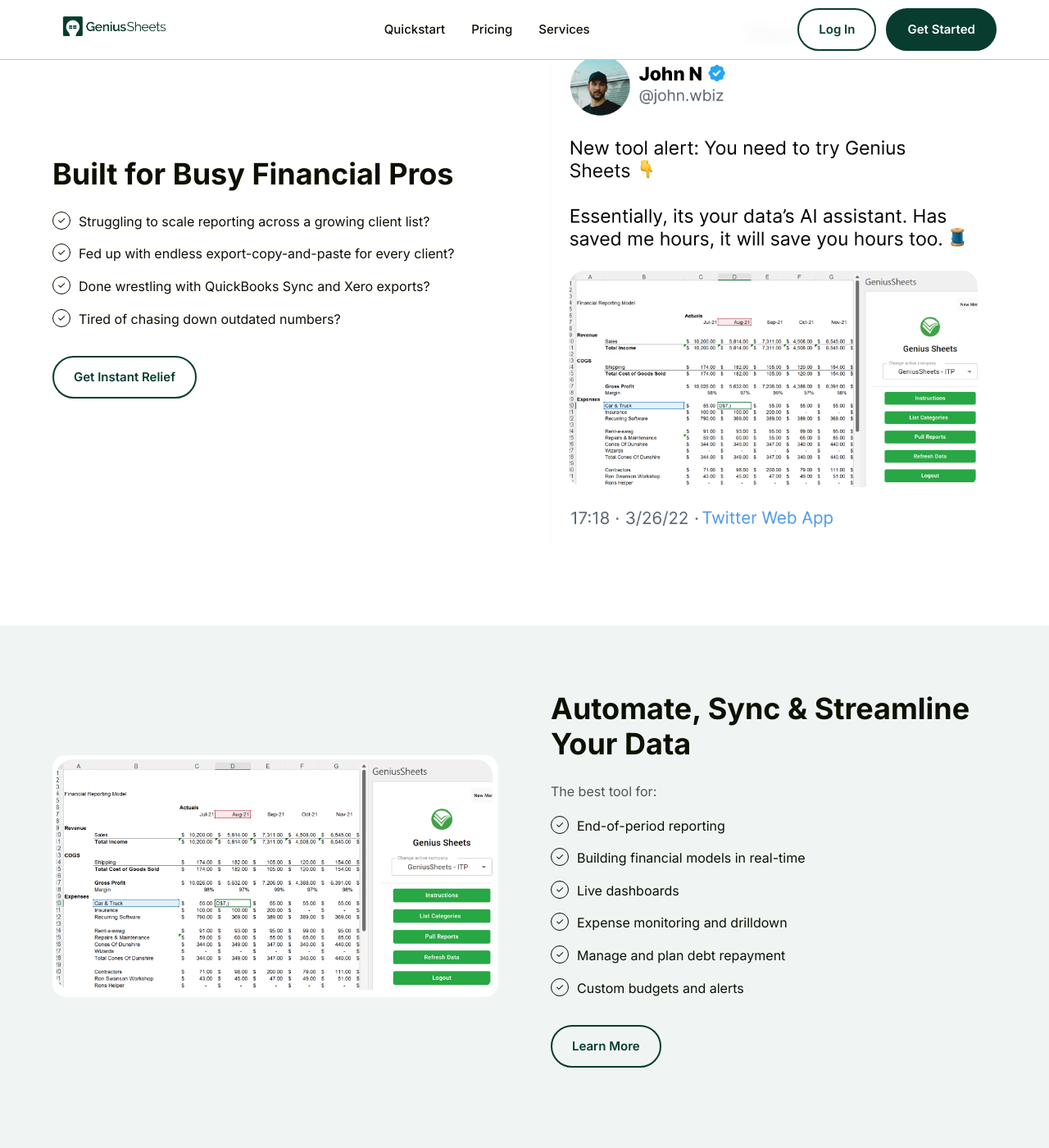
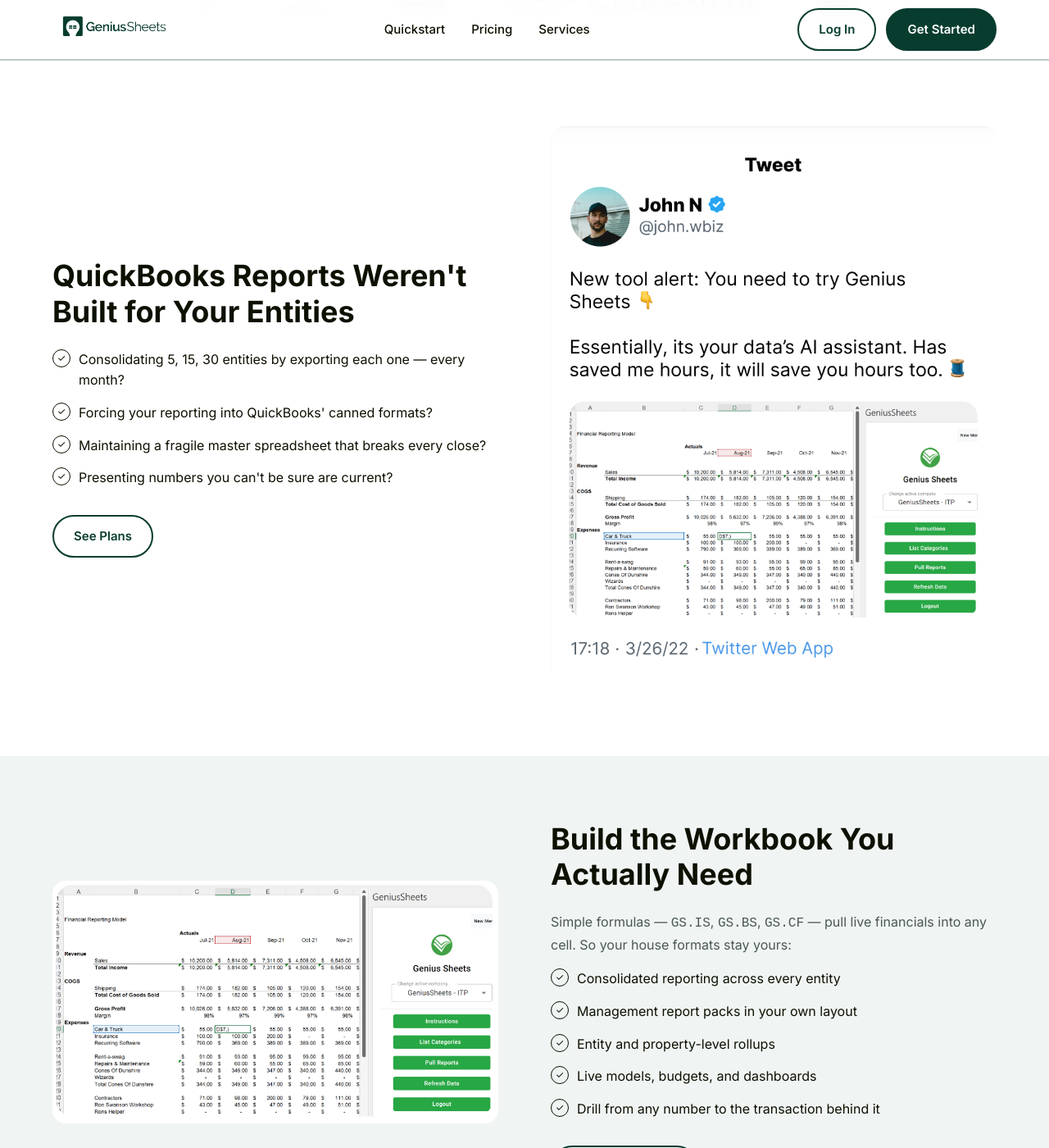
Before and after one commit to GeniusSheets/gs_site, a Jekyll site: the page built from index.html, in a window 1280 px wide and 1400 px high, scrolled down 917 px. Shown: the whole window at 82% size. Built offline with Jekyll 4.4.1, drawn with Linux system fonts in a browser that asks for light colours; some of the changed text lies outside the part shown; grey boxes are pictures that could not be loaded.

Commit message:
Reposition site for multi-entity finance teams
Hero, pain points, and features now target family offices, holdcos,
and fractional CFO firms, leading with custom workbooks over canned
reports. Replace the Premium tier with a featured Firm tier (custom
pricing by entities/seats, demo-led). Reframe services as custom
report buildout. Tighten FAQs and update them for self-service
upgrades and the 2-connection trial limit.

Co-Authored-By: Claude Fable 5 <noreply@anthropic.com>

```diff
--- a/_config.yml
+++ b/_config.yml
@@ -1,5 +1,5 @@
 title: Genius Sheets
-description: "Streamline financial reporting with seamless QuickBooks and Xero integration into Excel and Google Sheets."
+description: "Custom Excel and Google Sheets reporting for multi-entity finance teams — every QuickBooks and Xero entity, one workbook, always current."
 url: "https://geniussheets.us"
 baseurl: ""
 
--- a/index.html
+++ b/index.html
@@ -1,21 +1,21 @@
 ---
 layout: default
-title: "Take On More Clients Without Working More Hours"
+title: "Custom Excel Reporting for Multi-Entity Finance Teams"
 ---
 
 <!-- Hero Section -->
 <section class="hero">
   <div class="container">
     <div class="hero-content">
-      <p class="hero-eyebrow">Accountants, FP&amp;A Pros, Bookkeepers &amp; CFOs</p>
-      <h1>Scale Clients, Not Hours</h1>
-      <p class="hero-announce"><span class="hero-announce-badge">New</span> Xero integration is now live — connect your Xero orgs alongside QuickBooks Online.</p>
-      <p class="hero-subtitle">Connect QuickBooks Online and Xero to Excel and Google Sheets, and automate reporting across every client. No more exports, no more manual updates.</p>
+      <p class="hero-eyebrow">Family Offices, Holdcos, Fractional CFOs &amp; Multi-Client Firms</p>
+      <h1>Your Custom Reporting. Every Entity. Always Current.</h1>
+      <p class="hero-announce"><span class="hero-announce-badge">New</span> Xero is live — mix QuickBooks Online and Xero entities under one login.</p>
+      <p class="hero-subtitle">Build the exact Excel and Google Sheets reports QuickBooks can't — consolidated across every entity, refreshed daily, drillable to the transaction. No exports. No copy-paste.</p>
       <div class="hero-cta">
         <a href="https://app.geniussheets.com/signup" class="btn btn-primary btn-lg">Start For Free</a>
         <a href="{{ '/contact' | relative_url }}" class="btn btn-outline btn-lg">Chat With Us</a>
       </div>
-      <p class="social-proof">Trusted by accountants managing <strong>$430m+</strong> in client revenue</p>
+      <p class="social-proof">Trusted by finance teams managing <strong>$430m+</strong> in revenue across hundreds of entities</p>
     </div>
     <div class="hero-video">
       <a href="https://vimeo.com/1041242788" target="_blank" rel="noopener" class="hero-lightbox">
@@ -44,14 +44,14 @@ title: "Take On More Clients Without Working More Hours"
   <div class="container">
     <div class="saas-feature-component">
       <div class="saas-feature-text">
-        <h2>Built for <span class="highlight-text">Busy</span> Financial Pros</h2>
+        <h2>QuickBooks Reports Weren't Built for <span class="highlight-text">Your</span> Entities</h2>
         <ul class="check-list">
-          <li>Struggling to scale reporting across a growing client list?</li>
-          <li>Fed up with endless export-copy-and-paste for every client?</li>
-          <li>Done wrestling with QuickBooks Sync and Xero exports?</li>
-          <li>Tired of chasing down outdated numbers?</li>
+          <li>Consolidating 5, 15, 30 entities by exporting each one — every month?</li>
+          <li>Forcing your reporting into QuickBooks' canned formats?</li>
+          <li>Maintaining a fragile master spreadsheet that breaks every close?</li>
+          <li>Presenting numbers you can't be sure are current?</li>
         </ul>
-        <a href="#pricing" class="btn btn-outline">Get Instant Relief</a>
+        <a href="#pricing" class="btn btn-outline">See Plans</a>
       </div>
       <div class="saas-feature-image">
         <img src="{{ '/assets/images/sections/pain-points.png' | relative_url }}" alt="Genius Sheets pain points solved">
@@ -68,17 +68,16 @@ title: "Take On More Clients Without Working More Hours"
         <img src="{{ '/assets/images/sections/features.png' | relative_url }}" alt="Genius Sheets product features">
       </div>
       <div class="saas-feature-text">
-        <h2>Automate, Sync &amp; Streamline <span class="highlight-text">Your Data</span></h2>
-        <p class="feature-intro">The best tool for:</p>
+        <h2>Build the Workbook <span class="highlight-text">You</span> Actually Need</h2>
+        <p class="feature-intro">Simple formulas — <code>GS.IS</code>, <code>GS.BS</code>, <code>GS.CF</code> — pull live financials into any cell. So your house formats stay yours:</p>
         <ul class="check-list">
-          <li>End-of-period reporting</li>
-          <li>Building financial models in real-time</li>
-          <li>Live dashboards</li>
-          <li>Expense monitoring and drilldown</li>
-          <li>Manage and plan debt repayment</li>
-          <li>Custom budgets and alerts</li>
+          <li>Consolidated reporting across every entity</li>
+          <li>Management report packs in your own layout</li>
+          <li>Entity and property-level rollups</li>
+          <li>Live models, budgets, and dashboards</li>
+          <li>Drill from any number to the transaction behind it</li>
         </ul>
-        <a href="{{ '/quickstart' | relative_url }}" class="btn btn-outline">Learn More</a>
+        <a href="{{ '/quickstart' | relative_url }}" class="btn btn-outline">See How It Works</a>
       </div>
     </div>
   </div>
@@ -135,7 +134,7 @@ title: "Take On More Clients Without Working More Hours"
     <div class="platform-feature">
       <div class="platform-feature-text">
         <h3>Native Integrations</h3>
-        <p>We integrate directly with QuickBooks Online, Xero, Google Sheets, and Excel for seamless data integrity across platforms.</p>
+        <p>Direct connections to QuickBooks Online and Xero, delivered straight into Excel and Google Sheets. No middleware, no exports.</p>
       </div>
       <div class="platform-feature-image">
         <img src="{{ '/assets/images/sections/custom-reporting.png' | relative_url }}" alt="Native integrations">
@@ -143,8 +142,8 @@ title: "Take On More Clients Without Working More Hours"
     </div>
     <div class="platform-feature reverse">
       <div class="platform-feature-text">
-        <h3>On-Demand Data Sync</h3>
-        <p>We refresh transaction-level data daily, so you always see real-time numbers.</p>
+        <h3>A Real Financial Warehouse</h3>
+        <p>Transaction-level data, refreshed daily across every entity. Your reports recalculate themselves — you stop chasing numbers.</p>
       </div>
       <div class="platform-feature-image">
         <img src="{{ '/assets/images/sections/bento-intro.png' | relative_url }}" alt="On-demand data sync">
@@ -152,8 +151,8 @@ title: "Take On More Clients Without Working More Hours"
     </div>
     <div class="platform-feature">
       <div class="platform-feature-text">
-        <h3>Unlimited Clients, One Login</h3>
-        <p>Connect unlimited QuickBooks and Xero accounts under one login — take on new clients without adding overhead or juggling separate tools.</p>
+        <h3>Unlimited Entities, One Login</h3>
+        <p>Connect every QuickBooks and Xero file — operating companies, properties, funds, clients — under one login. Adding entity #30 is as easy as #1.</p>
       </div>
       <div class="platform-feature-image">
         <img src="{{ '/assets/images/hero/hero-screenshot.png' | relative_url }}" alt="Unlimited client accounts">
@@ -261,8 +260,7 @@ title: "Take On More Clients Without Working More Hours"
           <li>QuickBooks &amp; Xero Integration</li>
         </ul>
       </div>
-      <div class="pricing-card featured">
-        <div class="popular-badge">Most Popular</div>
+      <div class="pricing-card">
         <h3>Business</h3>
         <p class="pricing-description">One user, up to 5 QuickBooks or Xero connections</p>
         <div class="price">
@@ -270,30 +268,29 @@ title: "Take On More Clients Without Working More Hours"
           <span class="price-period">/month</span>
         </div>
         <p class="price-note">$10/mo for additional users</p>
-        <a href="https://app.geniussheets.com" class="btn btn-primary btn-block">Get Started</a>
+        <a href="https://app.geniussheets.com" class="btn btn-outline btn-block">Get Started</a>
         <ul class="pricing-features">
           <li>Live Data Connection</li>
           <li>Unlimited Monthly Queries</li>
           <li>Consolidated Reporting</li>
           <li>Unlimited Category Filters</li>
-          <li>$10/mo For Additional Users</li>
         </ul>
       </div>
-      <div class="pricing-card">
-        <h3>Premium</h3>
-        <p class="pricing-description">Usage-based pricing with bulk discounts</p>
+      <div class="pricing-card featured">
+        <div class="popular-badge">Multi-Entity Teams</div>
+        <h3>Firm</h3>
+        <p class="pricing-description">Family offices, holdcos &amp; firms managing many entities</p>
         <div class="price">
           <span class="price-amount price-amount--text">Contact Us</span>
         </div>
-        <p class="price-note">Custom quote for your team</p>
-        <a href="mailto:info@geniussheets.us" class="btn btn-outline btn-block">Contact Us</a>
+        <p class="price-note">Custom pricing based on entities and seats</p>
+        <a href="{{ '/contact' | relative_url }}" class="btn btn-primary btn-block">Book a Demo</a>
         <ul class="pricing-features">
-          <li>Live Data Connection</li>
-          <li>Unlimited Queries Per Month</li>
-          <li>Consolidated Reporting</li>
-          <li>Unlimited Category Filters</li>
-          <li>Custom Integrations</li>
-          <li>Dedicated Live Support</li>
+          <li>All Your QuickBooks &amp; Xero Entities</li>
+          <li>Consolidated Multi-Entity Reporting</li>
+          <li>Unlimited Queries</li>
+          <li>Custom Report Buildout With Our Team</li>
+          <li>Priority Support</li>
         </ul>
       </div>
     </div>
@@ -308,20 +305,29 @@ title: "Take On More Clients Without Working More Hours"
     <div class="faq-list">
       <div class="faq-item">
         <button class="faq-question">
+          How many entities can I connect?
+          <span class="faq-icon">+</span>
+        </button>
+        <div class="faq-answer">
+          <p>As many as you manage. Firm plans connect every QuickBooks Online and Xero file under one login — and you can mix the two freely.</p>
+        </div>
+      </div>
+      <div class="faq-item">
+        <button class="faq-question">
           Does Genius Sheets offer a free trial?
           <span class="faq-icon">+</span>
         </button>
         <div class="faq-answer">
-          <p>Yes! You can sign up with no credit card down for a two-week free trial. To upgrade, contact us at info@geniussheets.us.</p>
+          <p>Yes — a two-week free trial with up to 2 connections, no credit card required. Upgrade anytime from your account.</p>
         </div>
       </div>
       <div class="faq-item">
         <button class="faq-question">
-          Do you offer team plans?
+          Do you support Xero?
           <span class="faq-icon">+</span>
         </button>
         <div class="faq-answer">
-          <p>Yes, for larger teams and organizations we offer customized enterprise plans. Contact info@geniussheets.us to learn more.</p>
+          <p>Yes. Connect Xero organizations the same way you would a QBO file, on every plan.</p>
         </div>
       </div>
       <div class="faq-item">
@@ -330,16 +336,7 @@ title: "Take On More Clients Without Working More Hours"
           <span class="faq-icon">+</span>
         </button>
         <div class="faq-answer">
-          <p>You can cancel a monthly subscription at any time. Simply send an email to info@geniussheets.us.</p>
-        </div>
-      </div>
-      <div class="faq-item">
-        <button class="faq-question">
-          Do you support Xero?
-          <span class="faq-icon">+</span>
-        </button>
-        <div class="faq-answer">
-          <p>Yes — Xero is now fully supported alongside QuickBooks Online. Connect one or many Xero organizations to Excel or Google Sheets the same way you would a QBO file, and mix Xero and QBO clients under a single login.</p>
+          <p>Cancel anytime — manage your plan from your account, or email info@geniussheets.us.</p>
         </div>
       </div>
       <div class="faq-item">
@@ -348,16 +345,7 @@ title: "Take On More Clients Without Working More Hours"
           <span class="faq-icon">+</span>
         </button>
         <div class="faq-answer">
-          <p>Connect your account to QuickBooks or Xero on the dashboard page of the website, then download either the Google Sheets or Excel add-in.</p>
-        </div>
-      </div>
-      <div class="faq-item">
-        <button class="faq-question">
-          Where can I go to learn more?
-          <span class="faq-icon">+</span>
-        </button>
-        <div class="faq-answer">
-          <p>Check out our onboarding guide for detailed instructions on getting started with Genius Sheets.</p>
+          <p>Connect QuickBooks or Xero from your dashboard, install the Excel or Google Sheets add-in, and start pulling live data. See the <a href="{{ '/quickstart' | relative_url }}">quickstart guide</a> for a walkthrough.</p>
         </div>
       </div>
     </div>
```
Also changed, not shown: pricing.html (+40 -50 lines), services.html (+24 -24 lines).
